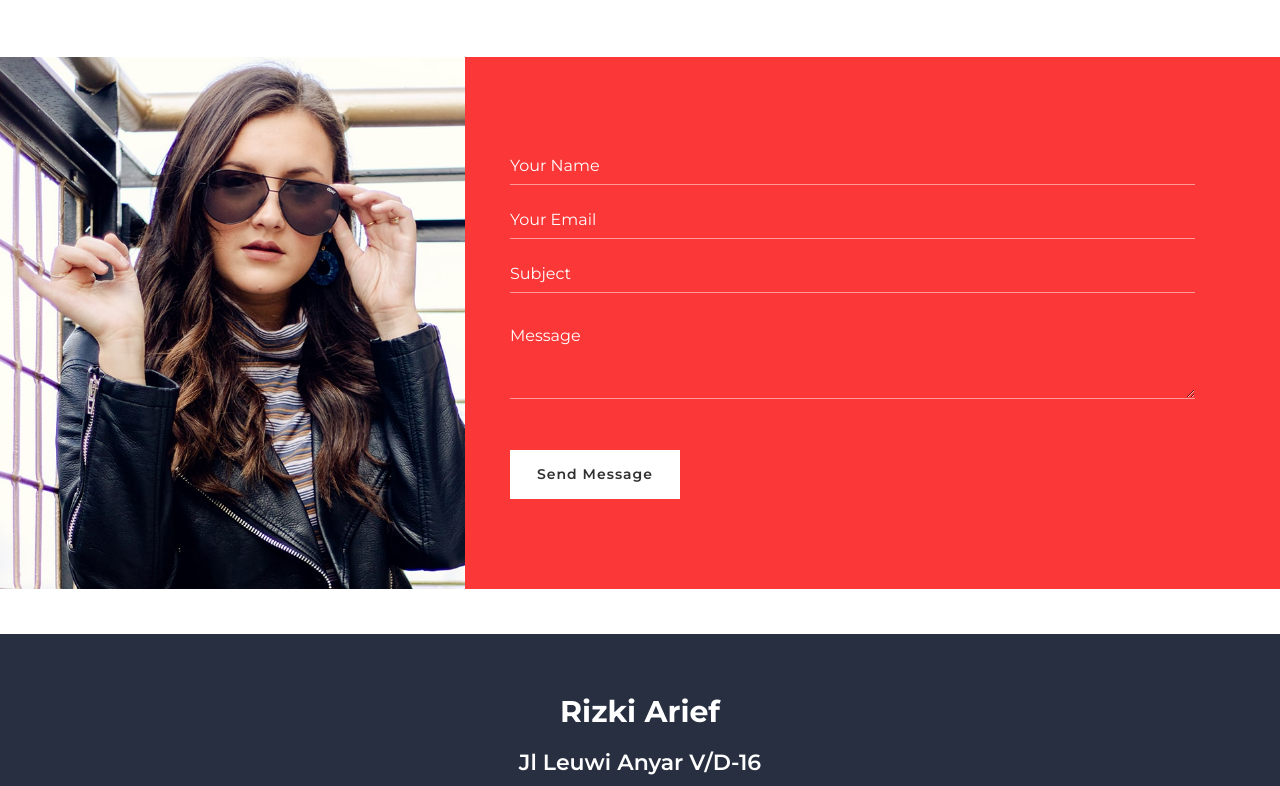
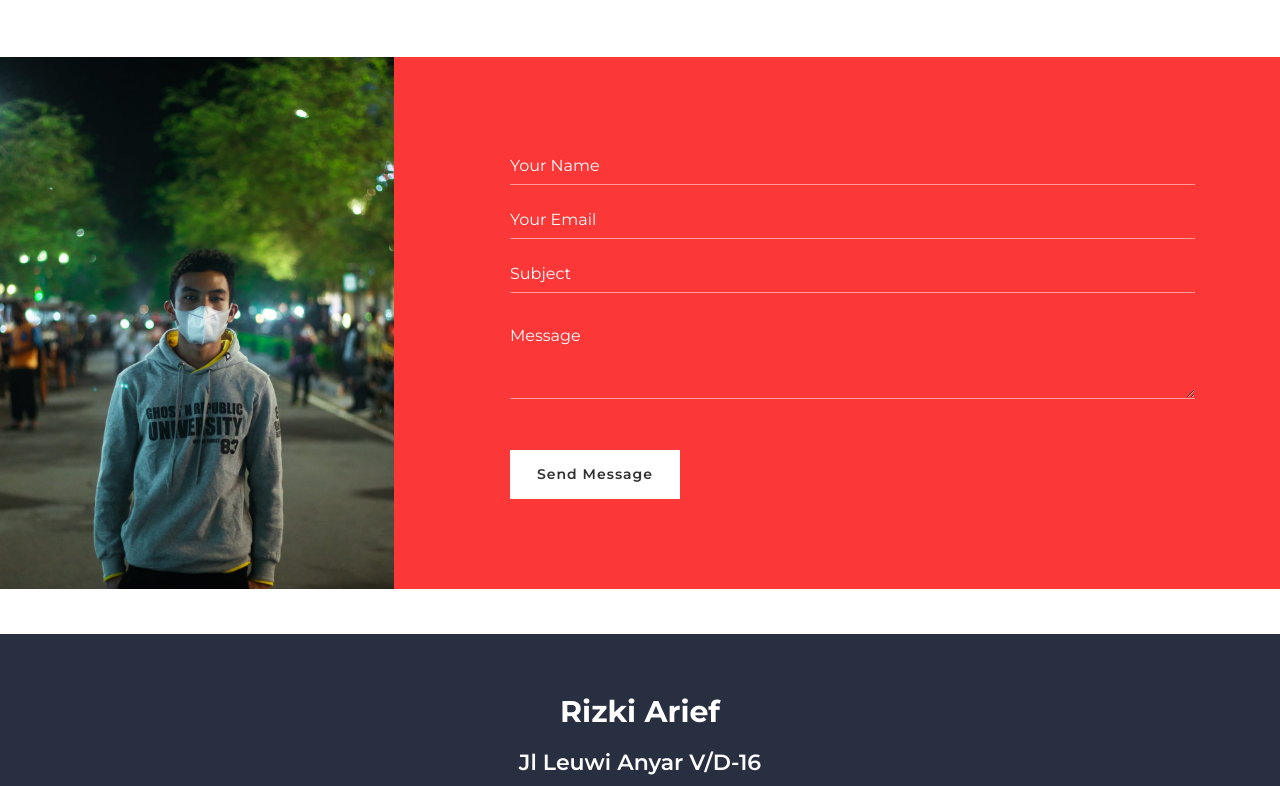
Before and after one commit to Ariefone07/Ariefone07.github.io, a plain HTML site: page index.html in a window 1280 px wide. Shown: the part 2297-3083 px from the top of the page. Drawn offline with nearby package versions, Linux system fonts and the light colour scheme.

Commit message:
Update style.css

```diff
--- a/css/style.css
+++ b/css/style.css
@@ -1310,7 +1310,7 @@ a:focus {
 }
 
 .contact .container-fluid {
-    background: url(../img/contact.jpg) left center no-repeat;
+    background: url(../img/foto\ oker.jpeg) left center no-repeat;
     background-size: contain;
 }
 
```
